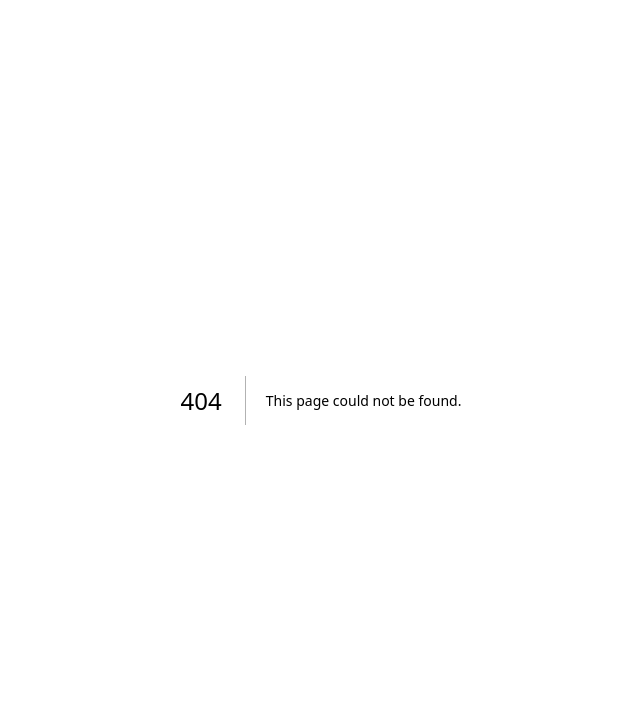
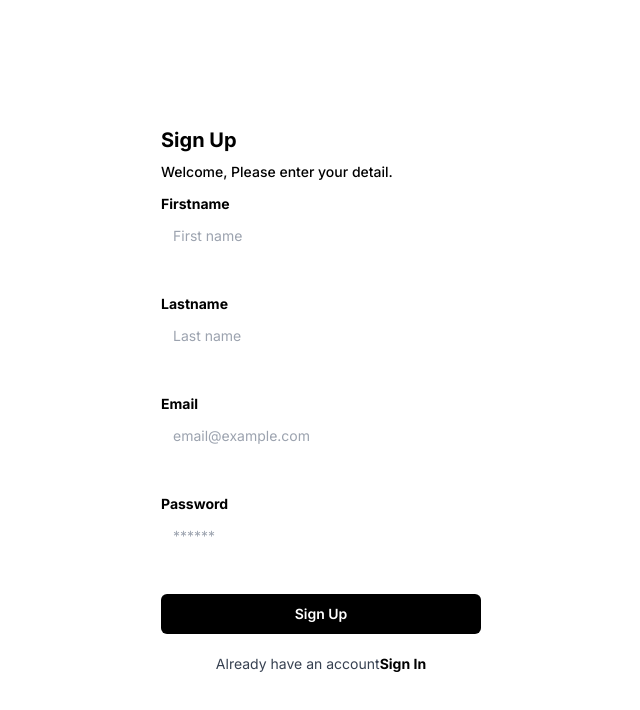
Before and after one commit to IqbalFebrianwar/Learn-Nextjs, a Next.js app: page /FormRegister in a window 1280 px wide. Before the commit this address had no page. Shown: the top 710 px of the page, without its empty margins (319-959 px from the left). Built offline with nearby package versions, Linux system fonts and the light colour scheme.

Commit message:
Client Side Routing

```diff
--- a/src/app/Beranda/page.jsx
+++ /dev/null
@@ -1,7 +0,0 @@
-export default function Beranda(){
-    return(
-        <main className="flex items-center justify-center min-h-screen bg-white">
-            <div className="text-black">Home</div>
-        </main>
-    )
-}
--- /dev/null
+++ b/src/app/FormLogin/page.jsx
@@ -0,0 +1,43 @@
+import InputForm from "../components/Elements/Input"
+import Link from "next/link"
+import React from "react"
+import Button from "../components/Elements/Button"
+
+const FormLogin =()=>{
+    return(
+        <main className="flex items-center justify-center min-h-screen bg-white">
+            <div className="w-full max-w-xs">
+                <h1
+                className="mb-2 text-xl font-bold text-black">Sign In</h1>
+                <p
+                className="text-sm font-medium text-black">
+                Welcome, Please enter your detail.
+                </p>
+                <form action="">
+                <div className="mb-20">
+                    <InputForm
+                    label="Email"
+                    type="email"
+                    name="email"
+                    placeholder="email@example.com"
+                    />
+                    <InputForm
+                    label="Password"
+                    type="password"
+                    name="password"
+                    placeholder="******"
+                    />
+                    <Link href=""><Button>Sign In</Button></Link>
+                    <div className="mt-5 text-center">
+                    <p className="text-sm text-gray-700">Dont have an account?
+                    <Link href="./FormRegister" className="text-sm font-bold text-black">Sign Up</Link>
+                    </p>
+                    </div>
+                </div>
+                </form>
+            </div>
+        </main>
+    )
+}
+
+export default FormLogin
--- /dev/null
+++ b/src/app/FormRegister/page.jsx
@@ -0,0 +1,55 @@
+import InputForm from "../components/Elements/Input"
+import Link from "next/link"
+import React from "react"
+import Button from "../components/Elements/Button"
+
+const FormRegister =()=>{
+    return(
+        <main className="flex items-center justify-center min-h-screen bg-white">
+            <div className="w-full max-w-xs">
+                <h1
+                className="mb-2 text-xl font-bold text-black">Sign Up</h1>
+                <p
+                className="text-sm font-medium text-black">
+                Welcome, Please enter your detail.
+                </p>
+                <form action="">
+                <div className="mb-15">
+                    <InputForm
+                    label="Firstname"
+                    type="text"
+                    name="text"
+                    placeholder="First name"
+                    />
+                    <InputForm
+                    label="Lastname"
+                    type="text"
+                    name="text"
+                    placeholder="Last name"
+                    />
+                    <InputForm
+                    label="Email"
+                    type="email"
+                    name="email"
+                    placeholder="email@example.com"
+                    />
+                    <InputForm
+                    label="Password"
+                    type="password"
+                    name="password"
+                    placeholder="******"
+                    />
+                    <Link href=""><Button>Sign Up</Button></Link>
+                    <div className="mt-5 text-center">
+                    <p className="text-sm text-gray-700">Already have an account
+                    <Link href="./" className="text-sm font-bold text-black">Sign In</Link>
+                    </p>
+                    </div>
+                </div>
+                </form>
+            </div>
+        </main>
+    )
+}
+
+export default FormRegister
--- a/src/app/components/Elements/Button/index.jsx
+++ b/src/app/components/Elements/Button/index.jsx
@@ -3,7 +3,7 @@ const Button =(props)=>{
 
     return (
         <button
-            className="h-10 px-6 text-sm font-semibold text-white bg-black rounded-md"
+            className="w-full h-10 text-sm font-semibold text-white bg-black rounded-md"
         >
             {children}
         </button>
--- a/src/app/page.js
+++ b/src/app/page.js
@@ -1,35 +1,8 @@
-import Button from "./components/Elements/Button"
-import InputForm from "./components/Elements/Input"
-import Link from "next/link"
+import FormLogin from "./FormLogin/page";
+
 
 export default function Home() {
   return (
-    <main className="flex items-center justify-center min-h-screen bg-white">
-      <div className="w-full max-w-xs">
-        <h1
-        className="mb-2 text-xl font-bold text-black">Login</h1>
-        <p
-        className="text-sm font-medium text-black">
-          Welcome, Please enter your detail.
-        </p>
-        <form action="">
-          <div className="mb-20">
-            <InputForm
-            label="Email"
-            type="email"
-            name="email"
-            placeholder="email@example.com"
-            />
-            <InputForm
-            label="Password"
-            type="password"
-            name="password"
-            placeholder="******"
-            />
-            <Link href="./Beranda"><Button>Login</Button></Link>
-          </div>
-        </form>
-      </div>
-    </main>
+    <FormLogin></FormLogin>
   )
 }
```
